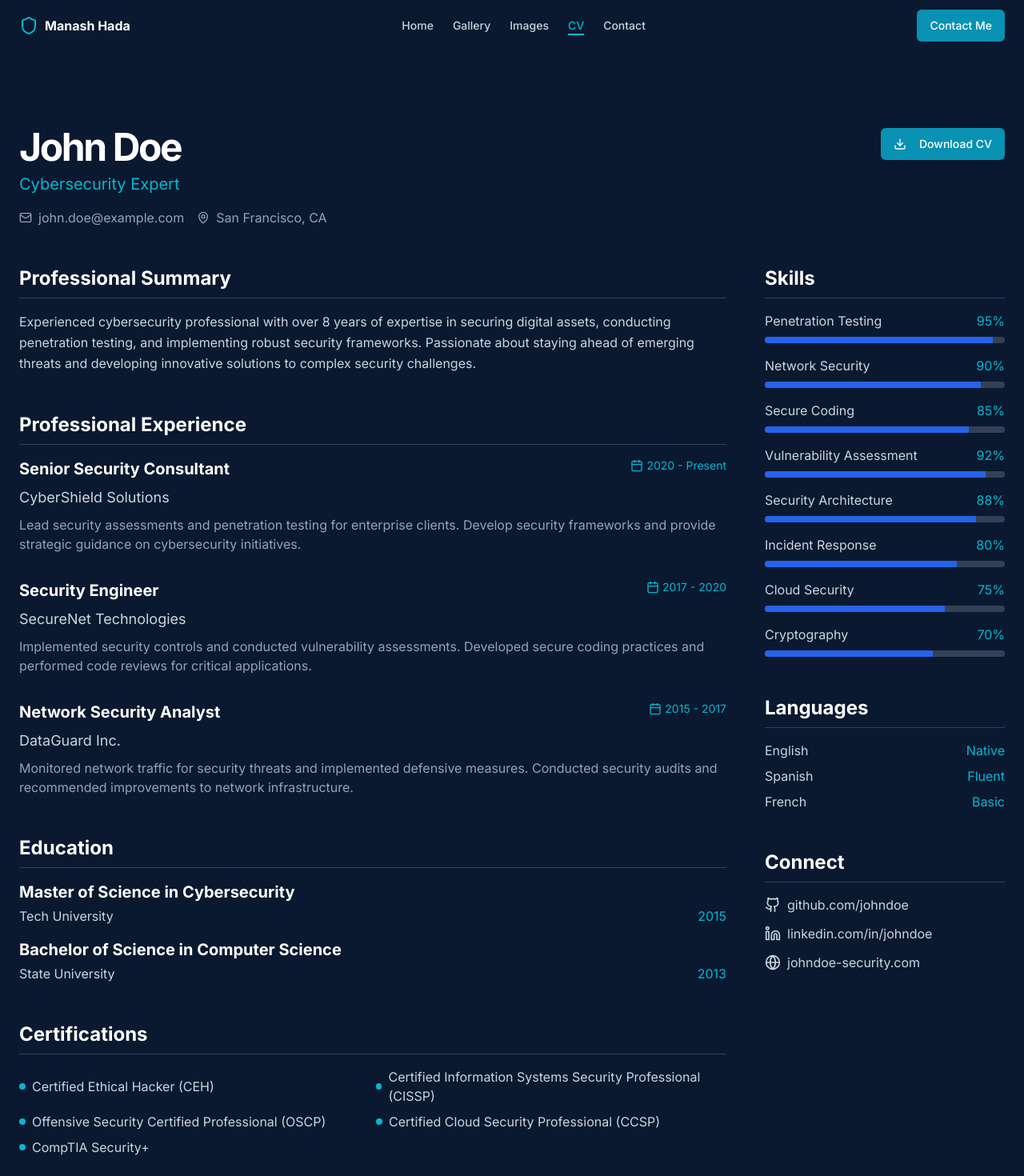
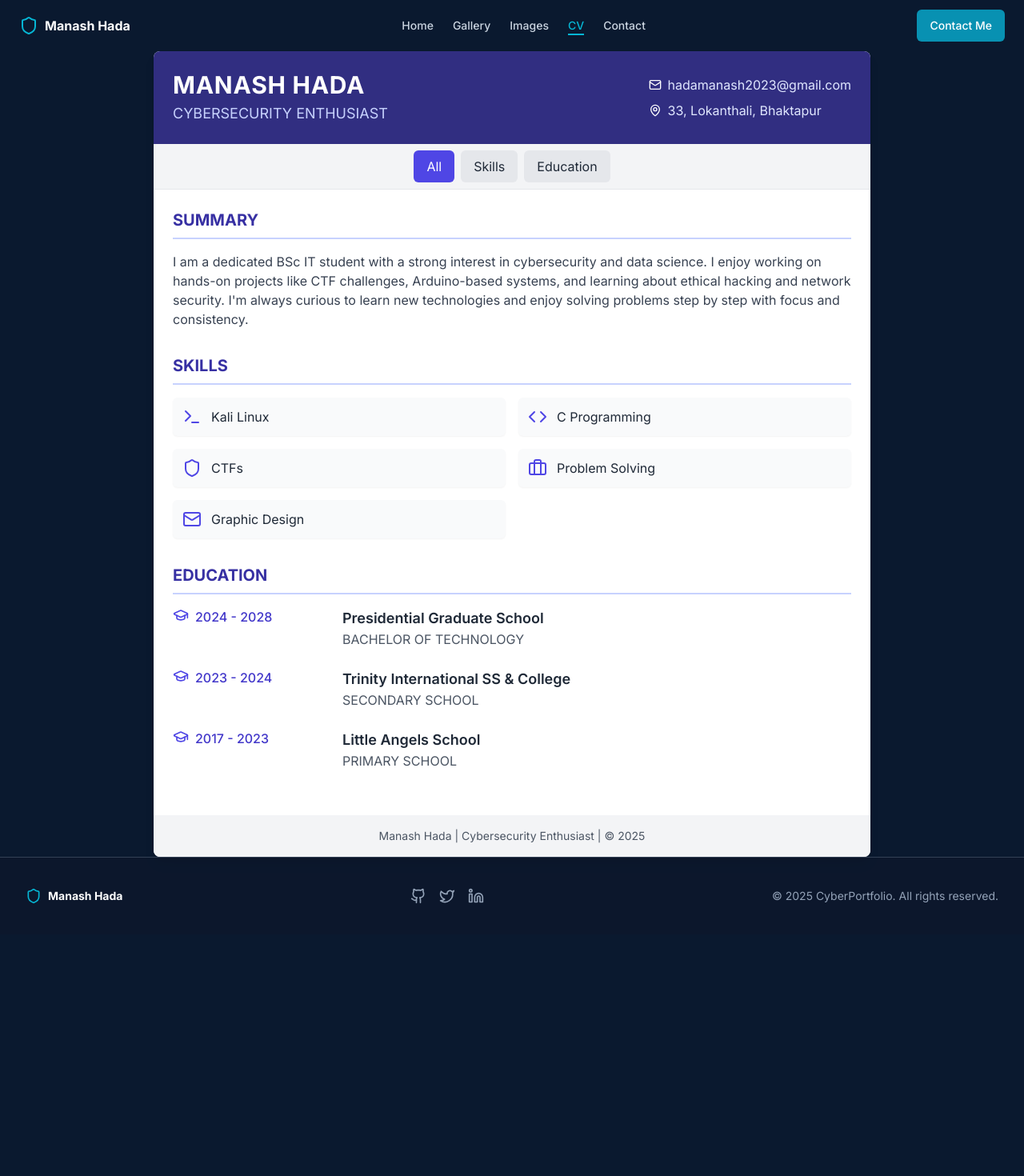
Before and after one commit to had4manS202/Portfolio, a Next.js app: page /cv in a window 1280 px wide. Shown: the top 1470 px of the page at 80% size. After the commit the page ends 1168 px from the top, so only its background shows below. Built offline with nearby package versions, Linux system fonts and the light colour scheme.

Commit message:
Portfolio

```diff
--- a/app/cv/page.tsx
+++ b/app/cv/page.tsx
@@ -1,215 +1,158 @@
 "use client"
+import { useState } from 'react';
+import {
+  Briefcase,
+  GraduationCap,
+  Mail,
+  MapPin,
+  Code,
+  Terminal,
+  Shield
+} from 'lucide-react';
 
-import { motion } from "framer-motion"
-import { Download, Mail, Github, Linkedin, Globe, Calendar, MapPin } from "lucide-react"
-import { Button } from "@/components/ui/button"
-import { Progress } from "@/components/ui/progress"
-
-export default function CVPage() {
-  const skills = [
-    { name: "Penetration Testing", level: 95 },
-    { name: "Network Security", level: 90 },
-    { name: "Secure Coding", level: 85 },
-    { name: "Vulnerability Assessment", level: 92 },
-    { name: "Security Architecture", level: 88 },
-    { name: "Incident Response", level: 80 },
-    { name: "Cloud Security", level: 75 },
-    { name: "Cryptography", level: 70 },
-  ]
-
-  const experience = [
-    {
-      title: "Senior Security Consultant",
-      company: "CyberShield Solutions",
-      period: "2020 - Present",
-      description:
-        "Lead security assessments and penetration testing for enterprise clients. Develop security frameworks and provide strategic guidance on cybersecurity initiatives.",
-    },
-    {
-      title: "Security Engineer",
-      company: "SecureNet Technologies",
-      period: "2017 - 2020",
-      description:
-        "Implemented security controls and conducted vulnerability assessments. Developed secure coding practices and performed code reviews for critical applications.",
-    },
-    {
-      title: "Network Security Analyst",
-      company: "DataGuard Inc.",
-      period: "2015 - 2017",
-      description:
-        "Monitored network traffic for security threats and implemented defensive measures. Conducted security audits and recommended improvements to network infrastructure.",
-    },
-  ]
-
-  const education = [
-    {
-      degree: "Master of Science in Cybersecurity",
-      institution: "Tech University",
-      year: "2015",
-    },
-    {
-      degree: "Bachelor of Science in Computer Science",
-      institution: "State University",
-      year: "2013",
-    },
-  ]
-
-  const certifications = [
-    "Certified Ethical Hacker (CEH)",
-    "Certified Information Systems Security Professional (CISSP)",
-    "Offensive Security Certified Professional (OSCP)",
-    "Certified Cloud Security Professional (CCSP)",
-    "CompTIA Security+",
-  ]
-
-  const container = {
-    hidden: { opacity: 0 },
-    show: {
-      opacity: 1,
-      transition: {
-        staggerChildren: 0.1,
-      },
-    },
-  }
-
-  const item = {
-    hidden: { opacity: 0, y: 20 },
-    show: { opacity: 1, y: 0, transition: { duration: 0.3 } },
-  }
+export default function ManashHadaCV() {
+  const [activeTab, setActiveTab] = useState('all');
 
   return (
-    <div className="container px-4 py-12 md:px-6 md:py-24">
-      <div className="flex justify-between items-start mb-12 flex-col md:flex-row gap-6">
+    <div className="max-w-4xl mx-auto bg-white text-gray-800 shadow-lg rounded-lg overflow-hidden">
+      {/* Header Section */}
+      <div className="bg-indigo-900 text-white p-6">
+        <div className="flex flex-col md:flex-row justify-between items-center">
           <div>
-          <h1 className="text-3xl font-bold tracking-tighter sm:text-5xl text-white mb-2">John Doe</h1>
-          <h2 className="text-xl text-cyan-500 mb-4">Cybersecurity Expert</h2>
-          <div className="flex flex-col sm:flex-row gap-4 text-slate-400">
-            <div className="flex items-center gap-2">
-              <Mail className="h-4 w-4" />
-              <span>john.doe@example.com</span>
+            <h1 className="text-3xl font-bold tracking-wide">MANASH HADA</h1>
+            <p className="text-indigo-200 mt-1 text-lg">CYBERSECURITY ENTHUSIAST</p>
           </div>
-            <div className="flex items-center gap-2">
-              <MapPin className="h-4 w-4" />
-              <span>San Francisco, CA</span>
+          <div className="mt-4 md:mt-0 flex flex-col">
+            <div className="flex items-center mb-2">
+              <Mail size={16} className="mr-2" />
+              <span className="text-indigo-100">hadamanash2023@gmail.com</span>
+            </div>
+            <div className="flex items-center">
+              <MapPin size={16} className="mr-2" />
+              <span className="text-indigo-100">33, Lokanthali, Bhaktapur</span>
             </div>
           </div>
         </div>
-        <Button className="bg-cyan-600 hover:bg-cyan-700 text-white">
-          <Download className="mr-2 h-4 w-4" /> Download CV
-        </Button>
       </div>
 
-      <div className="grid gap-12 lg:grid-cols-[1fr_300px]">
-        <motion.div variants={container} initial="hidden" animate="show" className="space-y-12">
-          <motion.section variants={item} className="space-y-4">
-            <h2 className="text-2xl font-bold text-white border-b border-slate-700 pb-2">Professional Summary</h2>
-            <p className="text-slate-300 leading-relaxed">
-              Experienced cybersecurity professional with over 8 years of expertise in securing digital assets,
-              conducting penetration testing, and implementing robust security frameworks. Passionate about staying
-              ahead of emerging threats and developing innovative solutions to complex security challenges.
-            </p>
-          </motion.section>
-
-          <motion.section variants={item} className="space-y-4">
-            <h2 className="text-2xl font-bold text-white border-b border-slate-700 pb-2">Professional Experience</h2>
-            <div className="space-y-8">
-              {experience.map((job, index) => (
-                <div key={index} className="space-y-2">
-                  <div className="flex justify-between items-start flex-col sm:flex-row gap-1">
-                    <h3 className="text-xl font-bold text-white">{job.title}</h3>
-                    <div className="flex items-center text-cyan-500 text-sm">
-                      <Calendar className="h-4 w-4 mr-1" />
-                      {job.period}
+      {/* Tabs Navigation */}
+      <div className="bg-gray-100 border-b border-gray-200">
+        <div className="flex justify-center space-x-2 p-2">
+          <button
+            className={`px-4 py-2 rounded-md ${activeTab === 'all' ? 'bg-indigo-600 text-white' : 'bg-gray-200 text-gray-800'}`}
+            onClick={() => setActiveTab('all')}
+          >
+            All
+          </button>
+          <button
+            className={`px-4 py-2 rounded-md ${activeTab === 'skills' ? 'bg-indigo-600 text-white' : 'bg-gray-200 text-gray-800'}`}
+            onClick={() => setActiveTab('skills')}
+          >
+            Skills
+          </button>
+          <button
+            className={`px-4 py-2 rounded-md ${activeTab === 'education' ? 'bg-indigo-600 text-white' : 'bg-gray-200 text-gray-800'}`}
+            onClick={() => setActiveTab('education')}
+          >
+            Education
+          </button>
         </div>
       </div>
-                  <div className="text-lg text-slate-300">{job.company}</div>
-                  <p className="text-slate-400">{job.description}</p>
+
+      {/* Main Content */}
+      <div className="p-6">
+        {/* Summary Section - Always visible */}
+        <div className="mb-8">
+          <h2 className="text-xl font-bold text-indigo-800 border-b-2 border-indigo-200 pb-2 mb-4">
+            SUMMARY
+          </h2>
+          <p className="text-gray-700">
+            I am a dedicated BSc IT student with a strong interest in cybersecurity and data science.
+            I enjoy working on hands-on projects like CTF challenges, Arduino-based systems, and learning
+            about ethical hacking and network security. I'm always curious to learn new technologies and
+            enjoy solving problems step by step with focus and consistency.
+          </p>
         </div>
-              ))}
+
+        {/* Skills Section */}
+        {(activeTab === 'all' || activeTab === 'skills') && (
+          <div className="mb-8">
+            <h2 className="text-xl font-bold text-indigo-800 border-b-2 border-indigo-200 pb-2 mb-4">
+              SKILLS
+            </h2>
+            <div className="grid grid-cols-1 md:grid-cols-2 gap-4">
+              <div className="flex items-center bg-gray-50 p-3 rounded-md shadow-sm">
+                <Terminal className="text-indigo-600 mr-3" size={24} />
+                <span>Kali Linux</span>
               </div>
-          </motion.section>
-
-          <motion.section variants={item} className="space-y-4">
-            <h2 className="text-2xl font-bold text-white border-b border-slate-700 pb-2">Education</h2>
-            <div className="space-y-4">
-              {education.map((edu, index) => (
-                <div key={index} className="space-y-1">
-                  <h3 className="text-xl font-bold text-white">{edu.degree}</h3>
-                  <div className="flex justify-between items-start flex-col sm:flex-row gap-1">
-                    <div className="text-slate-300">{edu.institution}</div>
-                    <div className="text-cyan-500">{edu.year}</div>
+              <div className="flex items-center bg-gray-50 p-3 rounded-md shadow-sm">
+                <Code className="text-indigo-600 mr-3" size={24} />
+                <span>C Programming</span>
+              </div>
+              <div className="flex items-center bg-gray-50 p-3 rounded-md shadow-sm">
+                <Shield className="text-indigo-600 mr-3" size={24} />
+                <span>CTFs</span>
+              </div>
+              <div className="flex items-center bg-gray-50 p-3 rounded-md shadow-sm">
+                <Briefcase className="text-indigo-600 mr-3" size={24} />
+                <span>Problem Solving</span>
+              </div>
+              <div className="flex items-center bg-gray-50 p-3 rounded-md shadow-sm">
+                <Mail className="text-indigo-600 mr-3" size={24} />
+                <span>Graphic Design</span>
               </div>
             </div>
-              ))}
           </div>
-          </motion.section>
+        )}
 
-          <motion.section variants={item} className="space-y-4">
-            <h2 className="text-2xl font-bold text-white border-b border-slate-700 pb-2">Certifications</h2>
-            <ul className="grid gap-2 sm:grid-cols-2">
-              {certifications.map((cert, index) => (
-                <li key={index} className="flex items-center gap-2 text-slate-300">
-                  <div className="h-2 w-2 rounded-full bg-cyan-500" />
-                  {cert}
-                </li>
-              ))}
-            </ul>
-          </motion.section>
-        </motion.div>
-
-        <motion.div variants={container} initial="hidden" animate="show" className="space-y-12">
-          <motion.section variants={item} className="space-y-4">
-            <h2 className="text-2xl font-bold text-white border-b border-slate-700 pb-2">Skills</h2>
-            <div className="space-y-4">
-              {skills.map((skill, index) => (
-                <div key={index} className="space-y-2">
-                  <div className="flex justify-between">
-                    <span className="text-slate-300">{skill.name}</span>
-                    <span className="text-cyan-500">{skill.level}%</span>
+        {/* Education Section */}
+        {(activeTab === 'all' || activeTab === 'education') && (
+          <div className="mb-8">
+            <h2 className="text-xl font-bold text-indigo-800 border-b-2 border-indigo-200 pb-2 mb-4">
+              EDUCATION
+            </h2>
+            <div className="space-y-6">
+              <div className="flex flex-col md:flex-row">
+                <div className="md:w-1/4 flex items-start mb-2 md:mb-0">
+                  <GraduationCap className="text-indigo-600 mr-2" size={20} />
+                  <span className="text-indigo-700 font-medium">2024 - 2028</span>
                 </div>
-                  <Progress value={skill.level} className="h-2 bg-slate-700" indicatorClassName="bg-cyan-500" />
-                </div>
-              ))}
-            </div>
-          </motion.section>
-
-          <motion.section variants={item} className="space-y-4">
-            <h2 className="text-2xl font-bold text-white border-b border-slate-700 pb-2">Languages</h2>
-            <div className="space-y-2">
-              <div className="flex justify-between">
-                <span className="text-slate-300">English</span>
-                <span className="text-cyan-500">Native</span>
-              </div>
-              <div className="flex justify-between">
-                <span className="text-slate-300">Spanish</span>
-                <span className="text-cyan-500">Fluent</span>
-              </div>
-              <div className="flex justify-between">
-                <span className="text-slate-300">French</span>
-                <span className="text-cyan-500">Basic</span>
+                <div className="md:w-3/4">
+                  <h3 className="text-lg font-semibold">Presidential Graduate School</h3>
+                  <p className="text-gray-600">BACHELOR OF TECHNOLOGY</p>
                 </div>
               </div>
-          </motion.section>
 
-          <motion.section variants={item} className="space-y-4">
-            <h2 className="text-2xl font-bold text-white border-b border-slate-700 pb-2">Connect</h2>
-            <div className="flex flex-col gap-3">
-              <a href="#" className="flex items-center gap-2 text-slate-300 hover:text-cyan-500 transition-colors">
-                <Github className="h-5 w-5" />
-                <span>github.com/johndoe</span>
-              </a>
-              <a href="#" className="flex items-center gap-2 text-slate-300 hover:text-cyan-500 transition-colors">
-                <Linkedin className="h-5 w-5" />
-                <span>linkedin.com/in/johndoe</span>
-              </a>
-              <a href="#" className="flex items-center gap-2 text-slate-300 hover:text-cyan-500 transition-colors">
-                <Globe className="h-5 w-5" />
-                <span>johndoe-security.com</span>
-              </a>
+              <div className="flex flex-col md:flex-row">
+                <div className="md:w-1/4 flex items-start mb-2 md:mb-0">
+                  <GraduationCap className="text-indigo-600 mr-2" size={20} />
+                  <span className="text-indigo-700 font-medium">2023 - 2024</span>
                 </div>
-          </motion.section>
-        </motion.div>
+                <div className="md:w-3/4">
+                  <h3 className="text-lg font-semibold">Trinity International SS & College</h3>
+                  <p className="text-gray-600">SECONDARY SCHOOL</p>
                 </div>
               </div>
-  )
+
+              <div className="flex flex-col md:flex-row">
+                <div className="md:w-1/4 flex items-start mb-2 md:mb-0">
+                  <GraduationCap className="text-indigo-600 mr-2" size={20} />
+                  <span className="text-indigo-700 font-medium">2017 - 2023</span>
+                </div>
+                <div className="md:w-3/4">
+                  <h3 className="text-lg font-semibold">Little Angels School</h3>
+                  <p className="text-gray-600">PRIMARY SCHOOL</p>
+                </div>
+              </div>
+            </div>
+          </div>
+        )}
+      </div>
+
+      {/* Footer */}
+      <div className="bg-gray-100 p-4 text-center text-gray-600 text-sm">
+        <p>Manash Hada | Cybersecurity Enthusiast | © {new Date().getFullYear()}</p>
+      </div>
+    </div>
+  );
 }
```
Also changed, not shown: next-env.d.ts (added), 1 other file (tests, documents, lock files or other folders). Lines whose indentation alone changed are shown as unchanged.
